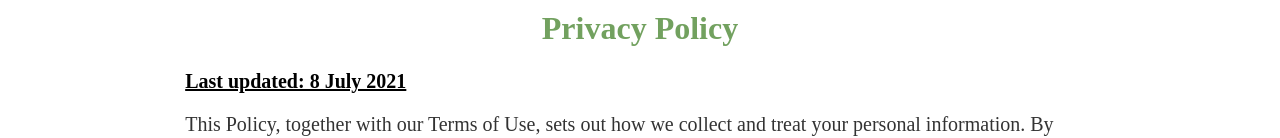
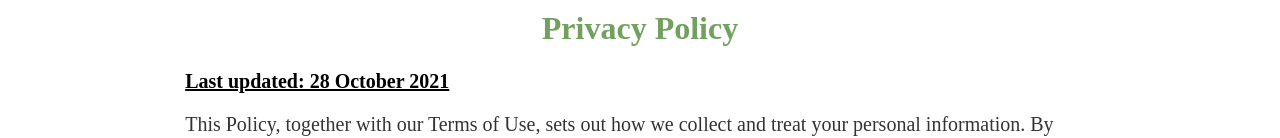
Before and after one commit to perlin-network/perl-bio-website, a React (Create React App) app: page /policies in a window 1280 px wide. Both pictures are taken after a click on the tab "PRIVACY POLICY". Shown: the part 168-306 px from the top of the page. Built offline with nearby package versions, Linux system fonts and the light colour scheme; a web font is replaced by a local one.

Commit message:
fix: update privacy date

```diff
--- a/src/components/Privacy.js
+++ b/src/components/Privacy.js
@@ -78,7 +78,7 @@ function Privacy() {
             </div>
             <div className='privacy-content-wrapper' style={{...contentTextStyle, fontSize:'20px', margin:'2% 8%'}}>
                 <div className='privacy-content-box' style={{maxHeight:'70vh', overflowY:'auto', padding:'0% 3%'}}>
-                    <b><u>Last updated: 8 July 2021</u></b>
+                    <b><u>Last updated: 28 October 2021</u></b>
                     {privacyText.split('\n').map(str=>{
                         if(str.startsWith("**")){
                             return(<p><br/><b>{str.slice('2')}</b></p>)
```
